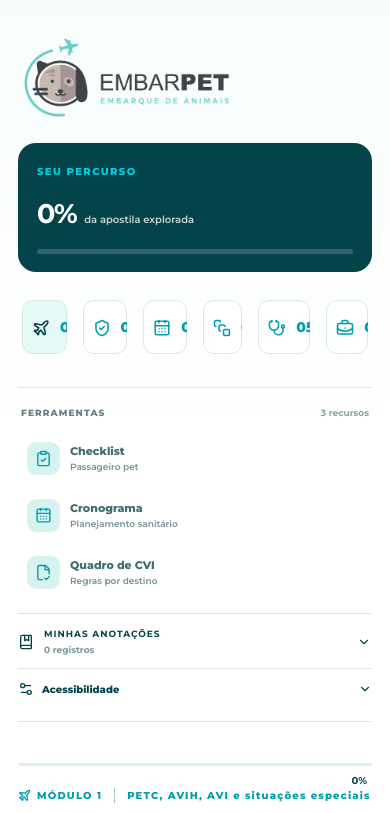
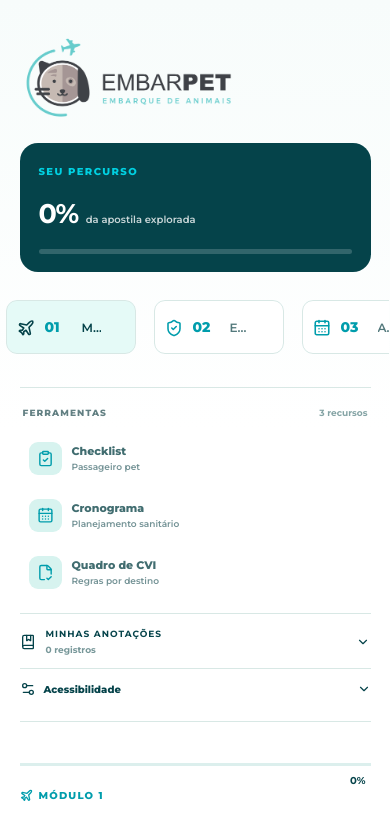
Before and after one commit to embarcompany/zeroaocvi, a Next.js app: page / in a window 390 px wide. Shown: the top 813 px of the page. Built offline with nearby package versions, Linux system fonts and the light colour scheme.

Commit message:
refactor: establish responsive reader foundation

```diff
--- a/app/layout.tsx
+++ b/app/layout.tsx
@@ -1,5 +1,6 @@
 import type { Metadata } from "next";
 import "./globals.css";
+import "./styles/reader-foundation.css";
 
 export const metadata: Metadata = {
   title: "Do Zero ao CVI | Embarpet",
--- /dev/null
+++ b/app/styles/reader-foundation.css
@@ -0,0 +1,204 @@
+/*
+ * Fundação visual da apostila
+ * Esta camada concentra decisões reutilizáveis. Ajustes de tela devem usar
+ * estes tokens e componentes, em vez de acrescentar exceções em globals.css.
+ */
+
+:root {
+  --layout-sidebar: clamp(272px, 22vw, 330px);
+  --layout-sidebar-collapsed: 96px;
+  --layout-gutter: clamp(28px, 5vw, 96px);
+  --layout-page-padding: clamp(20px, 5vw, 80px);
+  --reader-width: clamp(760px, 63vw, 1120px);
+  --reader-width-collapsed: clamp(800px, 70vw, 1200px);
+  --reader-content-width: min(100%, 100ch);
+  --control-height: 44px;
+  --control-radius: 14px;
+  --surface-subtle: color-mix(in srgb, var(--soft) 82%, var(--paper));
+  --surface-interactive: color-mix(in srgb, var(--turq) 9%, var(--paper));
+  --surface-complete: color-mix(in srgb, #62cc93 14%, var(--paper));
+  --border-interactive: color-mix(in srgb, var(--turq-deep) 42%, var(--line));
+}
+
+/* Uma única grade controla leitura, zoom e sidebar. */
+@media (min-width: 851px) {
+  .reader-layout {
+    width: 100%;
+    max-width: none;
+    grid-template-columns: var(--layout-sidebar) minmax(0, 1fr);
+    gap: var(--layout-gutter);
+    padding-right: var(--layout-page-padding);
+  }
+
+  .lesson {
+    width: 100%;
+    max-width: var(--reader-width);
+  }
+
+  .reader-layout.sidebar-collapsed {
+    grid-template-columns: var(--layout-sidebar-collapsed) minmax(0, 1fr);
+  }
+
+  .reader-layout.sidebar-collapsed .lesson {
+    max-width: var(--reader-width-collapsed);
+  }
+
+  .native-blocks {
+    width: var(--reader-content-width);
+    max-width: none;
+  }
+
+  .sidebar {
+    display: flex;
+    flex-direction: column;
+    width: var(--layout-sidebar);
+    height: 100dvh;
+    max-height: none;
+    overflow: hidden;
+  }
+
+  .sidebar-scroll {
+    flex: 1 1 auto;
+    height: auto !important;
+    min-height: 0;
+    padding-bottom: 24px;
+    overflow-y: auto !important;
+    overscroll-behavior: contain;
+    scrollbar-width: none;
+  }
+
+  .sidebar-scroll::-webkit-scrollbar {
+    display: none;
+  }
+
+  .sidebar-accessibility {
+    flex: 0 0 auto;
+    margin-top: auto;
+    background: var(--paper);
+  }
+
+  .sidebar.sidebar-collapsed {
+    width: var(--layout-sidebar-collapsed);
+  }
+}
+
+/* Superfícies de atividade usam borda e cor — nunca sombra decorativa. */
+.checklist,
+.compact-checklist {
+  gap: var(--space-2);
+}
+
+.checklist label,
+.compact-checklist label {
+  min-height: 68px;
+  padding: 17px 18px;
+  border-radius: var(--control-radius);
+  line-height: 1.5;
+}
+
+.checklist label:hover,
+.compact-checklist label:hover {
+  border-color: var(--border-interactive);
+  background: var(--surface-interactive);
+}
+
+.checklist label:has(input:checked),
+.compact-checklist label:has(input:checked) {
+  border-color: var(--border-interactive);
+  background: var(--surface-complete);
+}
+
+.checklist input[type="checkbox"],
+.stage-complete input[type="checkbox"],
+.validation-grid input[type="checkbox"] {
+  width: 20px;
+  height: 20px;
+  flex: 0 0 20px;
+  border-radius: 6px;
+}
+
+.checklist-bento > .checklist {
+  grid-template-columns: repeat(auto-fit, minmax(260px, 1fr));
+  gap: 14px;
+  padding: 18px;
+}
+
+.checklist-bento > .checklist label {
+  min-height: 76px;
+  padding: 18px;
+}
+
+.tool-section,
+.travel-card,
+.checklist-progress,
+.attention-panel,
+.destination-guide {
+  box-shadow: none;
+}
+
+@media (max-width: 850px) {
+  .reader-layout {
+    padding-inline: clamp(18px, 5vw, 30px);
+  }
+
+  .native-blocks {
+    width: 100%;
+  }
+
+  .sidebar nav {
+    position: relative;
+    gap: 10px;
+    scroll-snap-type: x proximity;
+    scrollbar-width: none;
+  }
+
+  .sidebar nav::-webkit-scrollbar {
+    display: none;
+  }
+
+  .sidebar nav .nav-section {
+    flex: 0 0 min(138px, 37vw);
+    scroll-snap-align: start;
+  }
+
+  .sidebar nav .module-nav-row,
+  .sidebar nav .nav-item {
+    width: 100%;
+  }
+
+  .sidebar nav .nav-item {
+    min-height: 62px;
+    padding: 11px 10px;
+  }
+
+  .sidebar nav .nav-item span {
+    display: -webkit-box;
+    overflow: hidden;
+    -webkit-box-orient: vertical;
+    -webkit-line-clamp: 2;
+    line-height: 1.25;
+  }
+
+  .sidebar nav .module-completion {
+    display: none;
+  }
+}
+
+@media (max-width: 700px) {
+  .checklist-bento > .checklist,
+  .compact-checklist {
+    grid-template-columns: 1fr;
+  }
+
+  .checklist-bento > .checklist {
+    gap: 10px;
+    padding: 14px;
+  }
+
+  .checklist label,
+  .checklist-bento > .checklist label,
+  .compact-checklist label {
+    min-height: 60px;
+    padding: 16px;
+  }
+}
```
